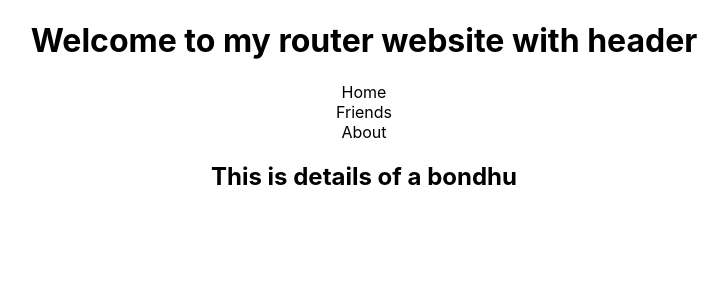
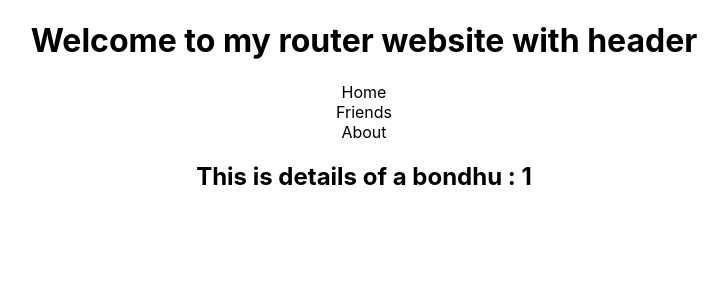
Before and after one commit to MirzaAyon/simple-project-using-react-router, a React (Create React App) app: page /friend/1 in a window 1280 px wide. Shown: the top 300 px of the page, without its empty margins (276-1004 px from the left). Built offline with nearby package versions, Linux system fonts and the light colour scheme.

Commit message:
dynamically added with useParams

```diff
--- a/src/components/Friend/Friend.js
+++ b/src/components/Friend/Friend.js
@@ -11,6 +11,7 @@ const Friend = (props) => {
         // eta direct o dewa jae abr templete string diyeo dewa jae
         //amra dynamic route hshebe ek ta place e jete pari link banae o korte pari
         //abr coding er maddhomeo jete pari use navigate use kore
+        //link banae o korte pari btn banae o korte pari
     }
     return (
         <div>
--- a/src/components/FriendDetail/FriendDetail.js
+++ b/src/components/FriendDetail/FriendDetail.js
@@ -1,9 +1,13 @@
 import React from 'react';
+import { useParams } from 'react-router-dom';
 
 const FriendDetail = () => {
+    // const params = useParams();
+    // but evabe na kore destructuring krbo
+    const { friendId } = useParams();
     return (
         <div>
-            <h2>This is details of a bondhu</h2>
+            <h2>This is details of a bondhu : {friendId}</h2>
         </div>
     );
 };
```
